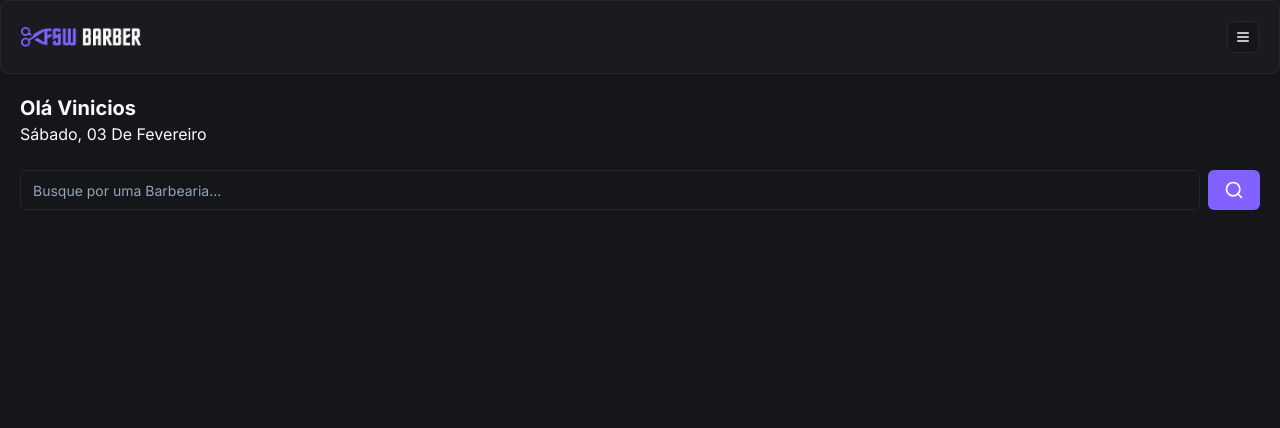
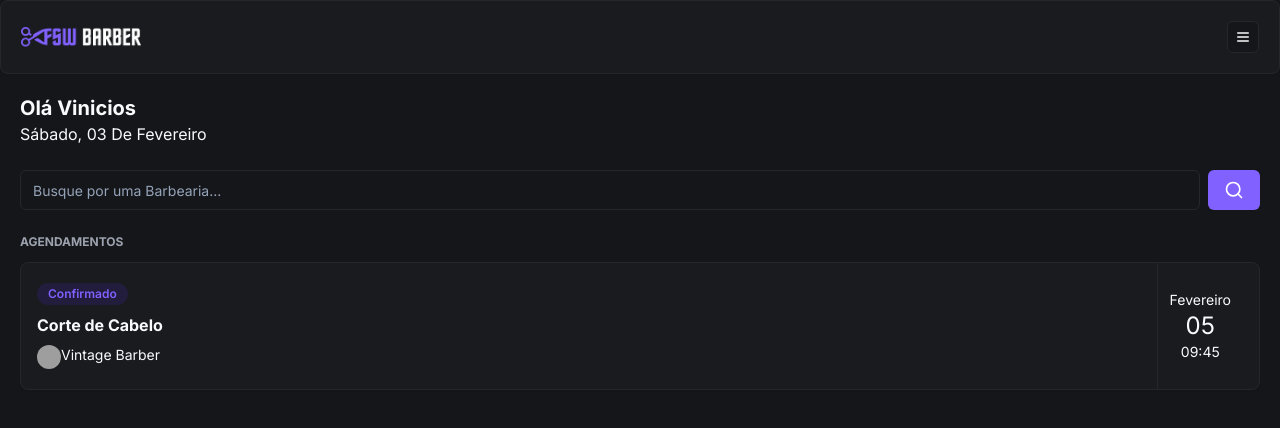
Before and after one commit to viniciostec22/barber, a Next.js app: page / in a window 1280 px wide. Shown: the top 428 px of the page. Built offline with nearby package versions, Linux system fonts and the light colour scheme; grey boxes are pictures that could not be loaded.

Commit message:
feat: add initial booking component

```diff
--- a/app/(home)/_components/search.tsx
+++ b/app/(home)/_components/search.tsx
@@ -1,7 +1,7 @@
 "use client";
 
-import { Button } from "@/app/components/ui/button";
-import { Input } from "@/app/components/ui/input";
+import { Button } from "@/app/_components/ui/button";
+import { Input } from "@/app/_components/ui/input";
 import { SearchIcon } from "lucide-react";
 
 
--- a/app/(home)/page.tsx
+++ b/app/(home)/page.tsx
@@ -2,6 +2,7 @@
 import Header from "../_components/header";
 import { ptBR } from "date-fns/locale"
 import Search  from "./_components/search";
+import BookingItem from "../_components/booking-item"
 
 export default function Home(){
   return (
@@ -19,6 +20,11 @@
       <div className="px-5 mt-6">
       <Search />
       </div>
+      <div className="px-5 mt-6">
+        <h2 className="text-xs mb-3 uppercase text-gray-400 font-bold">Agendamentos</h2>
+        <BookingItem />
+      </div>
     </div>
+
   )
 }
--- /dev/null
+++ b/app/_components/booking-item.tsx
@@ -0,0 +1,30 @@
+import { Avatar, AvatarFallback, AvatarImage } from "./ui/avatar";
+import { Badge } from "./ui/badge"
+import { Card, CardContent } from "./ui/card"
+
+const BookingItem = () => {
+    return (
+        <Card>
+            <CardContent className="p-4 flex justify-between py-0">
+                <div className="flex flex-col gap-2 py-5">
+                    <Badge className="bg-[#221C3D] text-primary hover:bg-[#221C3D] w-fit">Confirmado</Badge>
+                    <h2 className="font-bold">Corte de Cabelo</h2>
+                    <div className="flex">
+                        <Avatar className="h-6 w-6">
+                            <AvatarImage src="https://utfs.io/f/c4919193-a675-4c47-9f21-ebd86d1c8e6a-4oen2a.png"/>
+                            <AvatarFallback> A </AvatarFallback>
+                        </Avatar>
+                        <h3 className="text-sm">Vintage Barber</h3>
+                    </div>
+                </div>
+                <div className="flex flex-col items-center justify-center px-3 border-l border-solid border-secondary">
+                    <p className="text-sm">Fevereiro</p>
+                    <p className="text-2xl">05</p>
+                    <p className="text-sm">09:45</p>
+                </div>
+            </CardContent>
+        </Card>
+    )
+}
+
+export default BookingItem;
--- a/app/_components/header.tsx
+++ b/app/_components/header.tsx
@@ -1,6 +1,6 @@
 import Image from "next/image";
-import { Card, CardContent } from "../components/ui/card";
-import { Button } from "../components/ui/button";
+import { Card, CardContent } from "./ui/card";
+import { Button } from "./ui/button";
 import { MenuIcon } from "lucide-react";
 
 
--- /dev/null
+++ b/app/_components/ui/avatar.tsx
@@ -0,0 +1,50 @@
+"use client"
+
+import * as React from "react"
+import * as AvatarPrimitive from "@radix-ui/react-avatar"
+
+import { cn } from "@/app/_lib/utils"
+
+const Avatar = React.forwardRef<
+  React.ElementRef<typeof AvatarPrimitive.Root>,
+  React.ComponentPropsWithoutRef<typeof AvatarPrimitive.Root>
+>(({ className, ...props }, ref) => (
+  <AvatarPrimitive.Root
+    ref={ref}
+    className={cn(
+      "relative flex h-10 w-10 shrink-0 overflow-hidden rounded-full",
+      className
+    )}
+    {...props}
+  />
+))
+Avatar.displayName = AvatarPrimitive.Root.displayName
+
+const AvatarImage = React.forwardRef<
+  React.ElementRef<typeof AvatarPrimitive.Image>,
+  React.ComponentPropsWithoutRef<typeof AvatarPrimitive.Image>
+>(({ className, ...props }, ref) => (
+  <AvatarPrimitive.Image
+    ref={ref}
+    className={cn("aspect-square h-full w-full", className)}
+    {...props}
+  />
+))
+AvatarImage.displayName = AvatarPrimitive.Image.displayName
+
+const AvatarFallback = React.forwardRef<
+  React.ElementRef<typeof AvatarPrimitive.Fallback>,
+  React.ComponentPropsWithoutRef<typeof AvatarPrimitive.Fallback>
+>(({ className, ...props }, ref) => (
+  <AvatarPrimitive.Fallback
+    ref={ref}
+    className={cn(
+      "flex h-full w-full items-center justify-center rounded-full bg-muted",
+      className
+    )}
+    {...props}
+  />
+))
+AvatarFallback.displayName = AvatarPrimitive.Fallback.displayName
+
+export { Avatar, AvatarImage, AvatarFallback }
--- /dev/null
+++ b/app/_components/ui/badge.tsx
@@ -0,0 +1,36 @@
+import * as React from "react"
+import { cva, type VariantProps } from "class-variance-authority"
+
+import { cn } from "@/app/_lib/utils"
+
+const badgeVariants = cva(
+  "inline-flex items-center rounded-full border px-2.5 py-0.5 text-xs font-semibold transition-colors focus:outline-none focus:ring-2 focus:ring-ring focus:ring-offset-2",
+  {
+    variants: {
+      variant: {
+        default:
+          "border-transparent bg-primary text-primary-foreground hover:bg-primary/80",
+        secondary:
+          "border-transparent bg-secondary text-secondary-foreground hover:bg-secondary/80",
+        destructive:
+          "border-transparent bg-destructive text-destructive-foreground hover:bg-destructive/80",
+        outline: "text-foreground",
+      },
+    },
+    defaultVariants: {
+      variant: "default",
+    },
+  }
+)
+
+export interface BadgeProps
+  extends React.HTMLAttributes<HTMLDivElement>,
+    VariantProps<typeof badgeVariants> {}
+
+function Badge({ className, variant, ...props }: BadgeProps) {
+  return (
+    <div className={cn(badgeVariants({ variant }), className)} {...props} />
+  )
+}
+
+export { Badge, badgeVariants }
--- a/package.json
+++ b/package.json
@@ -13,6 +13,7 @@
   },
   "dependencies": {
     "@prisma/client": "^5.9.1",
+    "@radix-ui/react-avatar": "^1.0.4",
     "@radix-ui/react-slot": "^1.0.2",
     "class-variance-authority": "^0.7.0",
     "clsx": "^2.1.0",
```
Also changed, not shown: app/_components/ui/button.tsx (renamed from app/components/ui/button.tsx), app/_components/ui/card.tsx (renamed from app/components/ui/card.tsx), app/_components/ui/input.tsx (renamed from app/components/ui/input.tsx), components.json, 1 other file (tests, documents, lock files or other folders).
